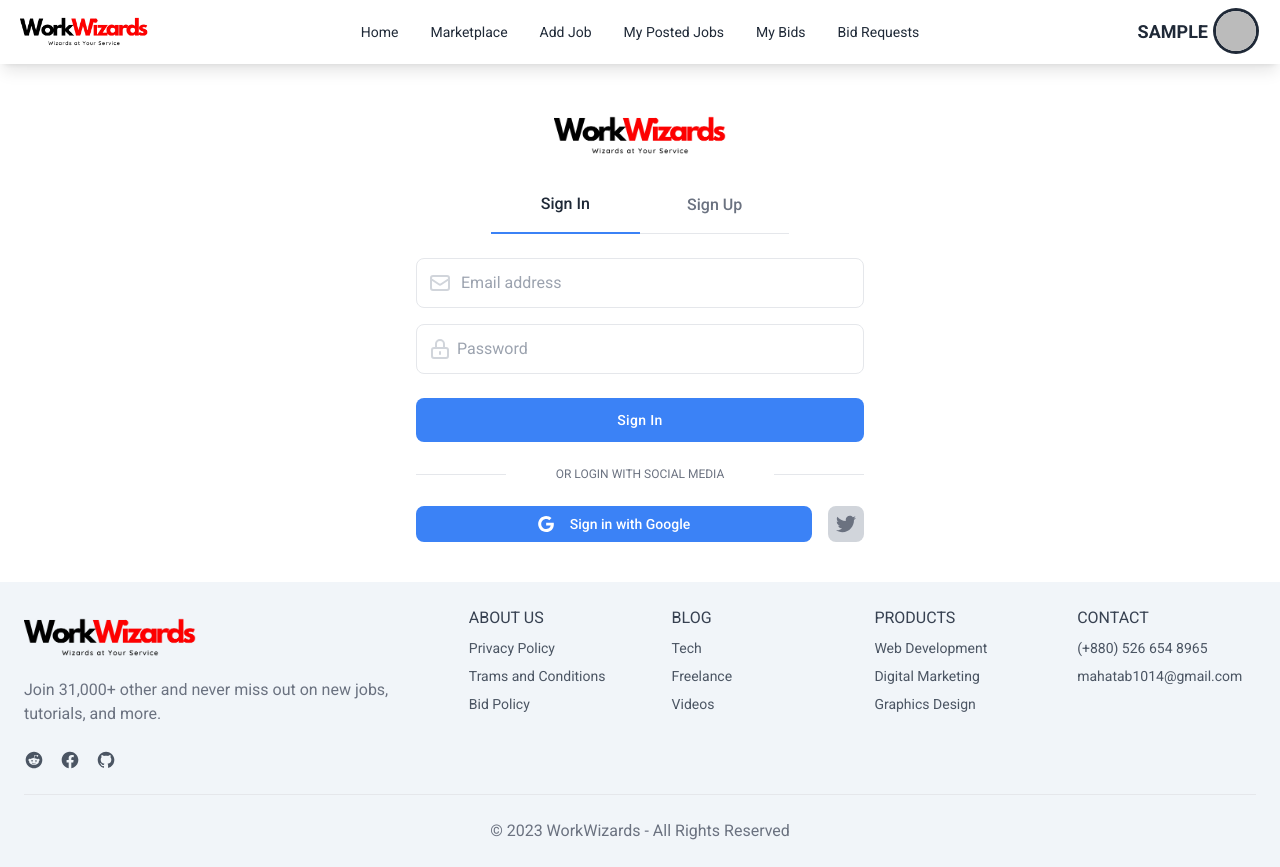
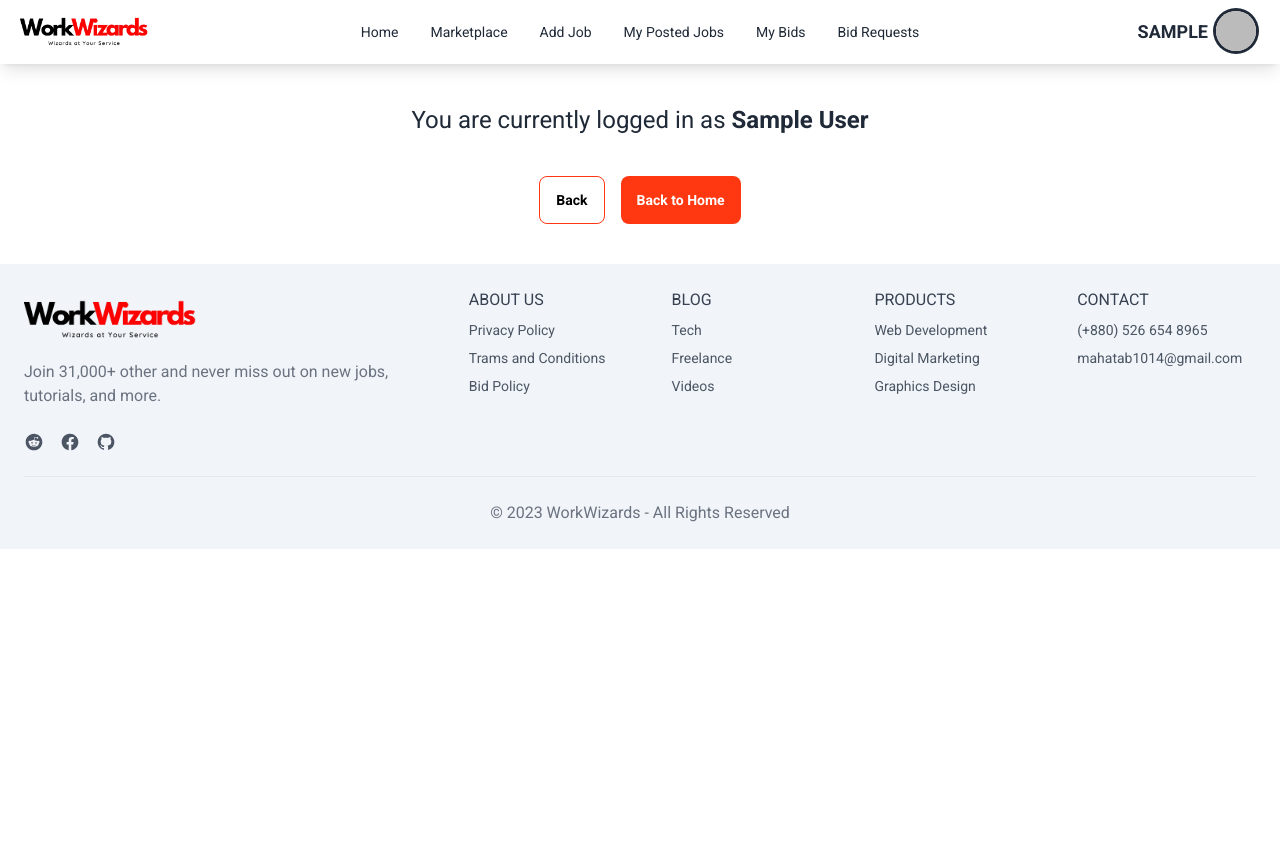
Before and after one commit to mahatab1014/work-wizards-client, a React (Vite) app: page /login in a window 1280 px wide. After the commit the page ends 800 px from the top, so only its background shows below. Built offline with nearby package versions, Linux system fonts and the light colour scheme; no server answers; sample sign-in values are in the browser's storage.

Commit message:
hide auth routes

```diff
--- a/src/Pages/Auth/Login.jsx
+++ b/src/Pages/Auth/Login.jsx
@@ -4,13 +4,18 @@ import ContinueWithSocialMedia from "./ContinueWithSocialMedia";
 import { useState } from "react";
 import useAuth from "../../Hooks/useAuth";
 import Swal from "sweetalert2";
+import SpinnerLoader from "../../Components/LoadingAnimation/SpinnerLoader";
 
 const Login = () => {
   const [errorMessage, setErrorMessage] = useState("");
-  const { loginUserWithEmailAndPassword } = useAuth();
+  const { loginUserWithEmailAndPassword, user, isLoading } = useAuth();
 
   const location = useLocation();
   const navigate = useNavigate();
+
+  if (isLoading) {
+    return <SpinnerLoader />;
+  }
 
   const handleLogin = (e) => {
     e.preventDefault();
@@ -49,6 +54,28 @@ const Login = () => {
       });
   };
   return (
+    <>
+      {user ? (
+        <section>
+          <div>
+            <h3 className="text-2xl text-center pt-10">
+              You are currently logged in as
+              <strong> {user?.displayName}</strong>
+            </h3>
+          </div>
+          <div className="text-center space-x-4  z-50 py-10">
+            <button
+              className="primary-button-outline !text-black hover:!text-white hover:!border-transparent"
+              onClick={() => navigate(-1)}
+            >
+              Back
+            </button>
+            <Link to="/" className="primary-button">
+              Back to Home
+            </Link>
+          </div>
+        </section>
+      ) : (
         <section className="bg-white dark:bg-gray-900 py-10">
           <div className="flex items-center justify-center">
             <form onSubmit={handleLogin} className="w-full max-w-md">
@@ -144,6 +171,8 @@ const Login = () => {
             </form>
           </div>
         </section>
+      )}
+    </>
   );
 };
 
--- a/src/Pages/Auth/Registration.jsx
+++ b/src/Pages/Auth/Registration.jsx
@@ -4,15 +4,20 @@ import ContinueWithSocialMedia from "./ContinueWithSocialMedia";
 import { useState } from "react";
 import useAuth from "../../Hooks/useAuth";
 import Swal from "sweetalert2";
+import SpinnerLoader from "../../Components/LoadingAnimation/SpinnerLoader";
 
 const Registration = () => {
   const [confirmPass, setConformPass] = useState("");
   const [errorMessage, setErrorMessage] = useState("");
 
-  const { createUserWithEmail } = useAuth();
+  const { createUserWithEmail, user, isLoading } = useAuth();
 
   const location = useLocation();
   const navigate = useNavigate();
+
+  if (isLoading) {
+    return <SpinnerLoader />
+  }
 
   const handleRegistration = async (e) => {
     e.preventDefault();
@@ -74,6 +79,28 @@ const Registration = () => {
   };
 
   return (
+    <>
+      {user ? (
+        <section>
+          <div>
+            <h3 className="text-2xl text-center pt-10">
+              You are currently logged in as
+              <strong> {user?.displayName}</strong>
+            </h3>
+          </div>
+          <div className="text-center space-x-4  z-50 py-10">
+            <button
+              className="primary-button-outline !text-black hover:!text-white hover:!border-transparent"
+              onClick={() => navigate(-1)}
+            >
+              Back
+            </button>
+            <Link to="/" className="primary-button">
+              Back to Home
+            </Link>
+          </div>
+        </section>
+      ) : (
         <section className="bg-white dark:bg-gray-900 py-10">
           <div className="flex items-center justify-center">
             <form onSubmit={handleRegistration} className="w-full max-w-md">
@@ -247,6 +274,8 @@ const Registration = () => {
             </form>
           </div>
         </section>
+      )}
+    </>
   );
 };
 
```
Lines whose indentation alone changed are shown as unchanged.
